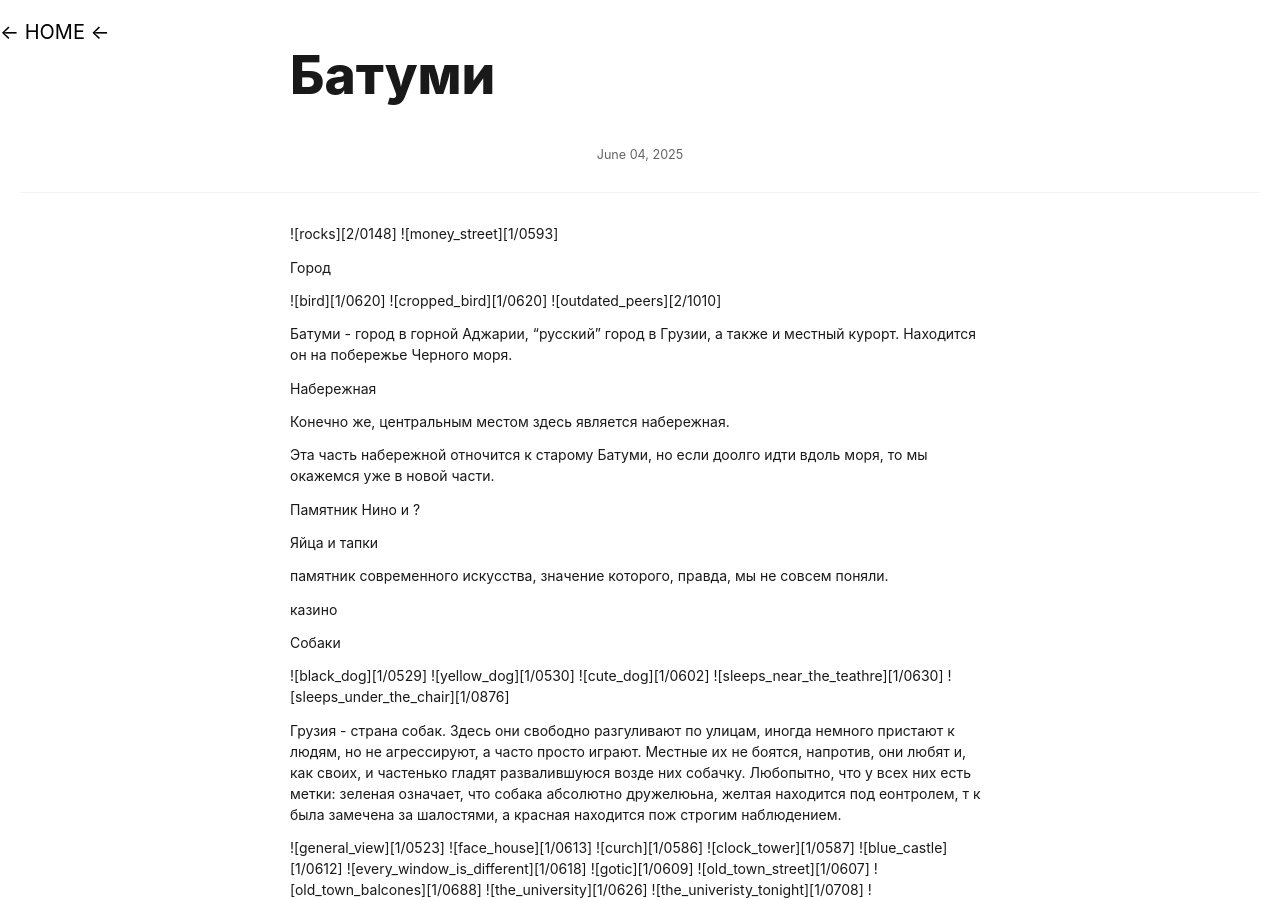
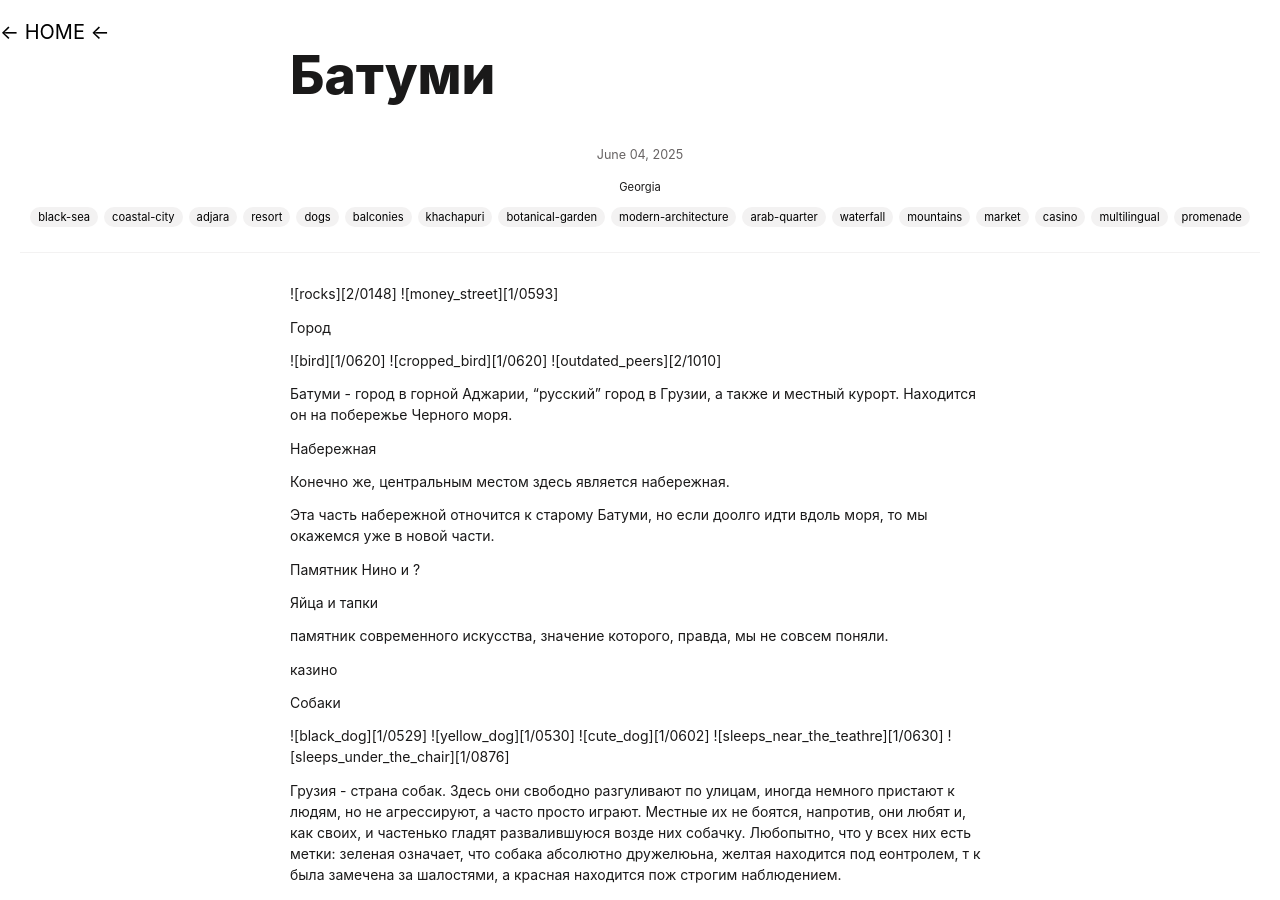
Before and after one commit to yarkivaev/blog, a Jekyll site: the page built from _posts/travel/batumi/2025-06-04-batumi.md, in a window 1280 px wide and 900 px high. Built offline with Jekyll 4.4.1, drawn with Linux system fonts in a browser that asks for light colours; comment, search, counter and statistics services are not loaded.

Commit message:
[dev] add batumi

```diff
--- a/_posts/travel/batumi/2025-06-04-batumi.md
+++ b/_posts/travel/batumi/2025-06-04-batumi.md
@@ -3,7 +3,14 @@
 title: Батуми
 preview: https://storage.yandexcloud.net/yarkivaev-blog/chengdu/1.jpeg
 description: |
-    TODO
+    Черноморский курорт в горной Аджарии. Русский город в Грузии с собаками, балкончиками, хачапури и шикарным ботаническим садом. От современной архитектуры до арабского квартала - Батуми удивляет разнообразием.
+countries: [georgia]
+tags: [black-sea, coastal-city, adjara, resort, dogs, balconies, khachapuri, botanical-garden, modern-architecture, arab-quarter, waterfall, mountains, market, casino, multilingual, promenade]
+location:
+  city: "Batumi"
+  country: "Georgia"
+  coordinates: [41.6168, 41.6367]
+lang: ru
 ---
 
 ![rocks][2/0148]
```
